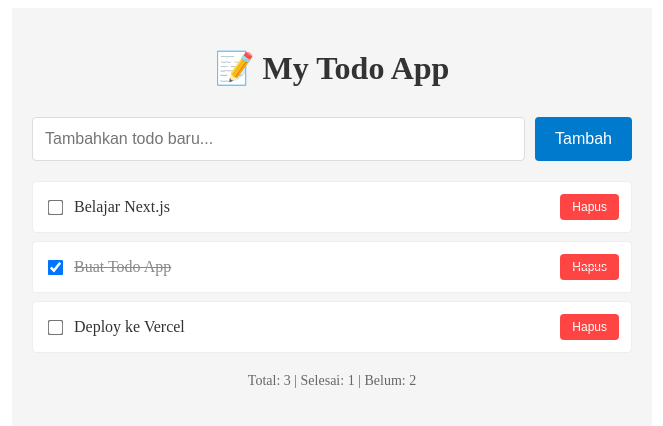
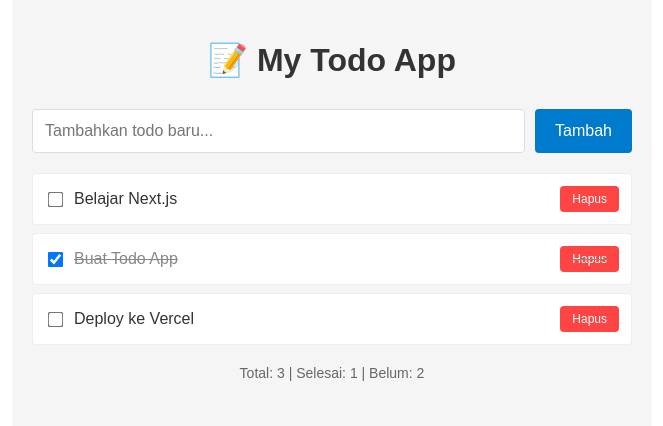
Before and after one commit to balianima2025v1-afk/todo-app, a Next.js app: page / in a window 1280 px wide. Shown: the top 426 px of the page, without its empty margins (308-971 px from the left). Built offline with nearby package versions, Linux system fonts and the light colour scheme.

Commit message:
Update layout.js

```diff
--- a/app/layout.js
+++ b/app/layout.js
@@ -1,7 +1,14 @@
+export const metadata = {
+  title: 'Todo App',
+  description: 'Simple Todo Application',
+}
+
 export default function RootLayout({ children }) {
   return (
     <html lang="en">
-      <body>{children}</body>
+      <body style={{ margin: 0, padding: 0, fontFamily: 'Arial, sans-serif' }}>
+        {children}
+      </body>
     </html>
-  );
+  )
 }
```
